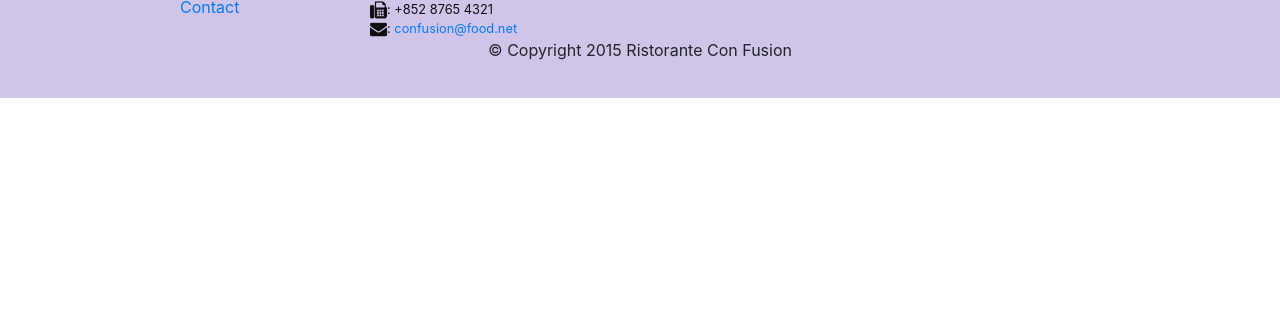
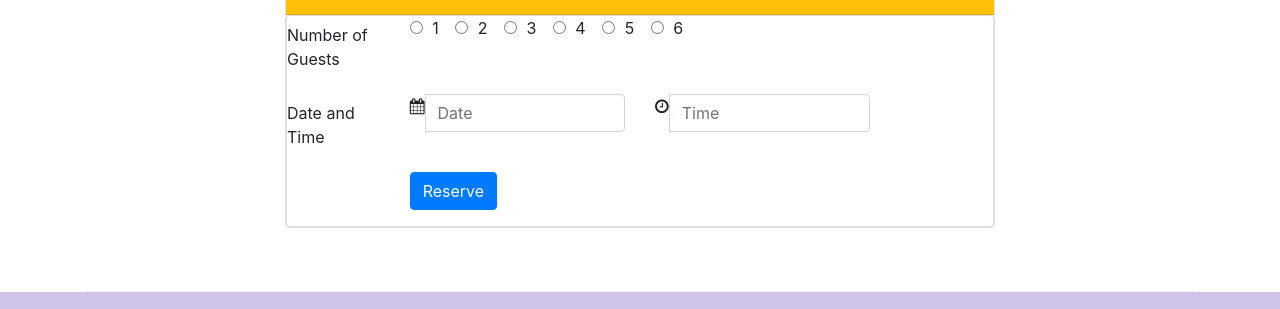
Before and after one commit to gpedraza1990/conFusion, a website: page index.html in a window 1280 px wide. Shown: the part 1642-1951 px from the top of the page. Before the commit the page ends 1740 px from the top, so only its background shows below. Drawn offline with nearby package versions, Linux system fonts and the light colour scheme.

Commit message:
Assignment 2

```diff
--- a/index.html
+++ b/index.html
@@ -36,12 +36,16 @@
     <header class="jumbotron">
         <div class="container">
             <div class="row row-header">
-                <div class="col-12 col-sm-8">
+                <div class="col-12 col-sm-6">
                     <h1>Ristorante con Fusion</h1>
                     <p>We take inspiration from the World's best cuisines, and create a unique fusion experience. Our lipsmacking creations will tickle your culinary senses!</p>
                 </div>
-                <div class="col col-sm align-self-center">
+                <div class="col col-sm-3 align-self-center">
                     <img src="img/logo.png" class="img-fluid">
+
+                </div>
+                <div class="col-sm-3 d-flex align-items-center ">
+                    <a class="btn btn-block  btn-warning btn-sm " href="#reserve">Reserve Table</a>
                 </div>
             </div>
         </div>
@@ -73,8 +77,15 @@
                 <h3>This Month's Promotions</h3>
             </div>
             <div class="col-sm col-md">
-                <h2>Weekend Grand Buffet</h2>
-                <p>Featuring mouthwatering combinations with a choice of five different salads, six enticing appetizers, six main entrees and five choicest desserts. Free flowing bubbly and soft drinks. All for just $19.99 per person </p>
+                <div class="media">
+
+                    <div class="media-body">
+                        <h2 class="mt-0">Weekedn Grand Buffete  <span class="badge badge-danger">NEW</span>  </h2>
+                        <p class="hidden-xs-down">Featuring mouthwatering combinations with a choice of five different salads, six enticing appetizers, six main entrees and five choicest desserts. Free flowing bubbly and soft drinks. All for just $19.99 per person </p>
+                    </div>
+                    <img class="d-flex mr-3 img-thumbnail align-self-center"
+                    src="img/buffet.png" alt="Buffet">
+                </div>
             </div>
         </div>
 
@@ -97,6 +108,78 @@
                     </div>
                 </div>
             </div>
+        </div>
+
+        <div class="row row-content align-items-center">
+          <div class="col col-sm-8 offset-sm-2 ">
+             <div class="card">
+                <h3 class="card-header bg-warning text-white">Reserve a Table</h3>
+                <div class="card card-block">
+                    <form name="reserve" id="reserve">
+                        <div class="form-group row">
+                                <label for="firstname" class="col-md-2 col-form-label">Number of Guests</label>
+
+                                <div class="col-md-10">
+                                    <div class="form-check form-check-inline">
+                                        <label class="form-check-label">
+                                            <input class="form-check-input" type="radio" name="inlineRadioOptions" id="inlineRadio1" value="option1"> 1
+                                        </label>
+                                    </div>
+                                    <div class="form-check form-check-inline">
+                                        <label class="form-check-label">
+                                            <input class="form-check-input" type="radio" name="inlineRadioOptions" id="inlineRadio2" value="option2"> 2
+                                        </label>
+                                    </div>
+                                    <div class="form-check form-check-inline ">
+                                        <label class="form-check-label">
+                                            <input class="form-check-input" type="radio" name="inlineRadioOptions" id="inlineRadio3" value="option3" > 3
+                                        </label>
+                                    </div>
+                                    <div class="form-check form-check-inline">
+                                        <label class="form-check-label">
+                                            <input class="form-check-input" type="radio" name="inlineRadioOptions" id="inlineRadio4" value="option1"> 4
+                                        </label>
+                                    </div>
+                                    <div class="form-check form-check-inline">
+                                        <label class="form-check-label">
+                                            <input class="form-check-input" type="radio" name="inlineRadioOptions" id="inlineRadio5" value="option2"> 5
+                                        </label>
+                                    </div>
+                                    <div class="form-check form-check-inline ">
+                                        <label class="form-check-label">
+                                            <input class="form-check-input" type="radio" name="inlineRadioOptions" id="inlineRadio6" value="option3" > 6
+                                        </label>
+                                    </div>
+                                </div>
+
+                        </div>
+                        <div class="form-group row">
+                            <label for="datetime" class="col-12 col-md-2 col-form-label">Date and Time</label>
+                            <div class="col col-sm-4">
+                                <div class="input-group">
+                                    <div class="input-group-addon"><i class="fa fa-calendar" aria-hidden="true"></i></div>
+                                    <input type="text" class="form-control" id="areacode" name="areacode" placeholder="Date">
+
+                                </div>
+                            </div>
+                            <div class="col-12 col-sm-4">
+                                <div class="input-group">
+                                    <div class="input-group-addon"><i class="fa fa-clock-o" aria-hidden="true"></i></div>
+                                    <input type="text" class="form-control" id="areacode" name="areacode" placeholder="Time">
+                                </div>
+                            </div>
+                        </div>
+                        <div class="form-group row">
+                            <div class="offset-md-2 col-md-10">
+                                <button type="submit" class="btn btn-primary">Reserve</button>
+                            </div>
+                        </div>
+                    </form>
+
+                </div>
+             </div>
+          </div>
+
         </div>
     </div>
 
```
